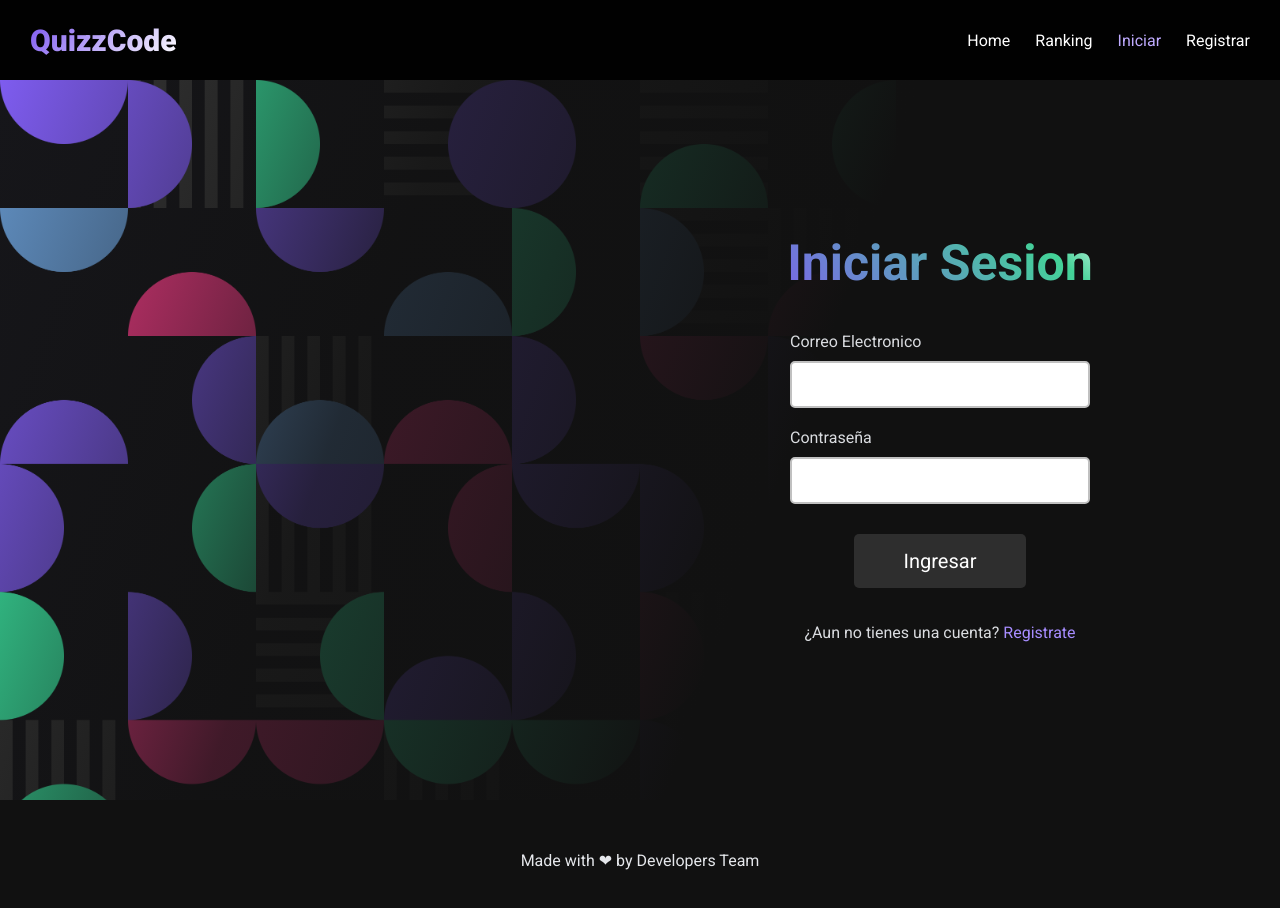
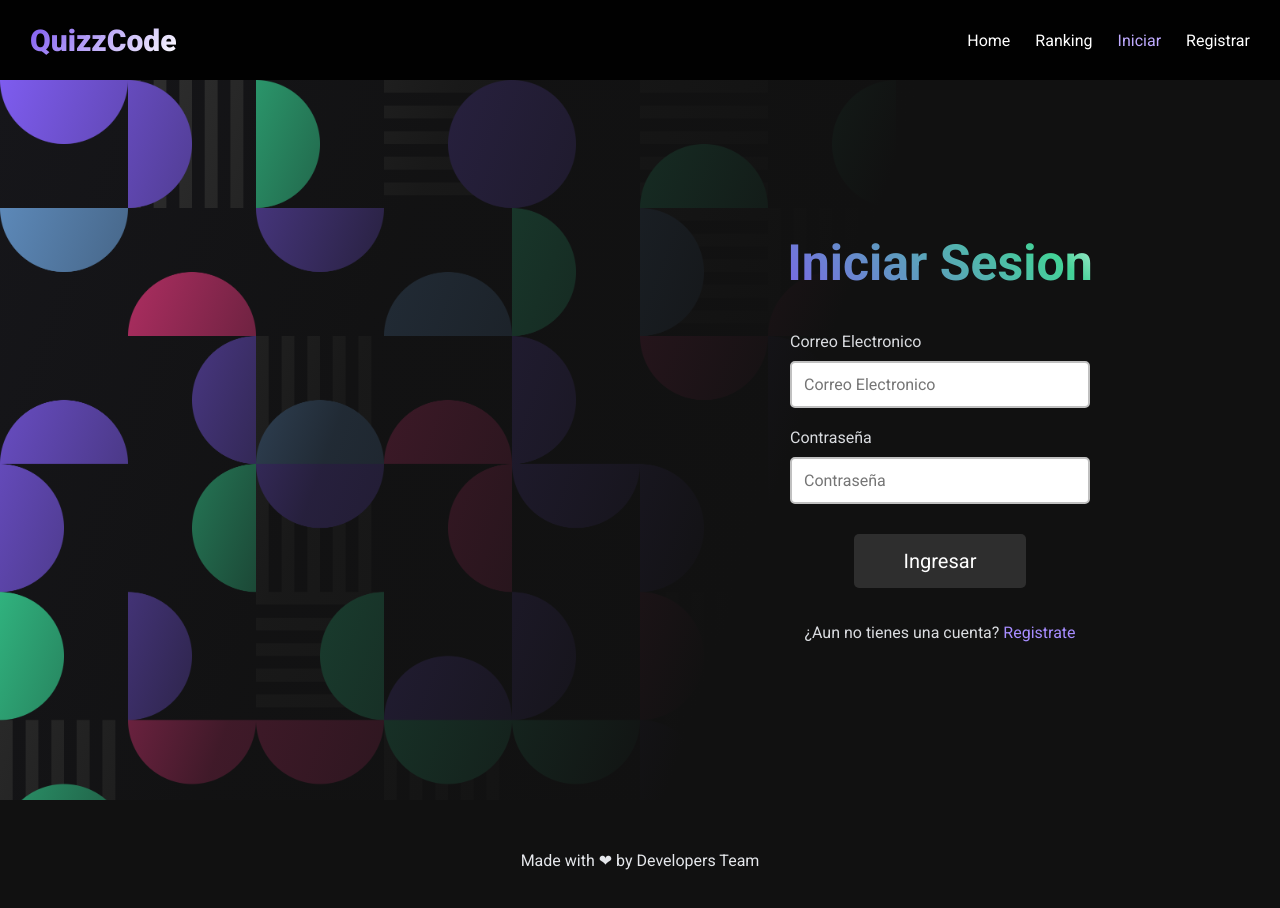
Before and after one commit to jaenfigueroa/quizz-code-client, a React (Vite) app: page /login in a window 1280 px wide. Shown: the top 908 px of the page. Built offline with nearby package versions, Linux system fonts and the light colour scheme.

Commit message:
add placehoder in inputs

```diff
--- a/src/components/FormLog/InputForm/InputForm.jsx
+++ b/src/components/FormLog/InputForm/InputForm.jsx
@@ -30,7 +30,15 @@ export const InputForm = ({ label, type, name, validator = null , minLength, set
   /////////////////////////////////////////////
   return (
     <label>{label}
-      <input className='formlog__input' type={type} name={name} onChange={getTest} autoComplete='off' required minLength={minLength}/>
+      <input
+        className='formlog__input'
+        type={type}
+        name={name}
+        onChange={getTest}
+        autoComplete='off'
+        required
+        minLength={minLength}
+        placeholder={label}/>
       {
         test.message && (
           <span className={`input-form__message ${!test.result && 'input-form__message--red'}`}>
--- a/src/components/FormLog/TargetState/TargetState.css
+++ b/src/components/FormLog/TargetState/TargetState.css
@@ -54,7 +54,6 @@
 
 @media (min-width: 720px) {
   .target-state{
-    right: 50rem;
     right: 40rem;
   }
 }
```
